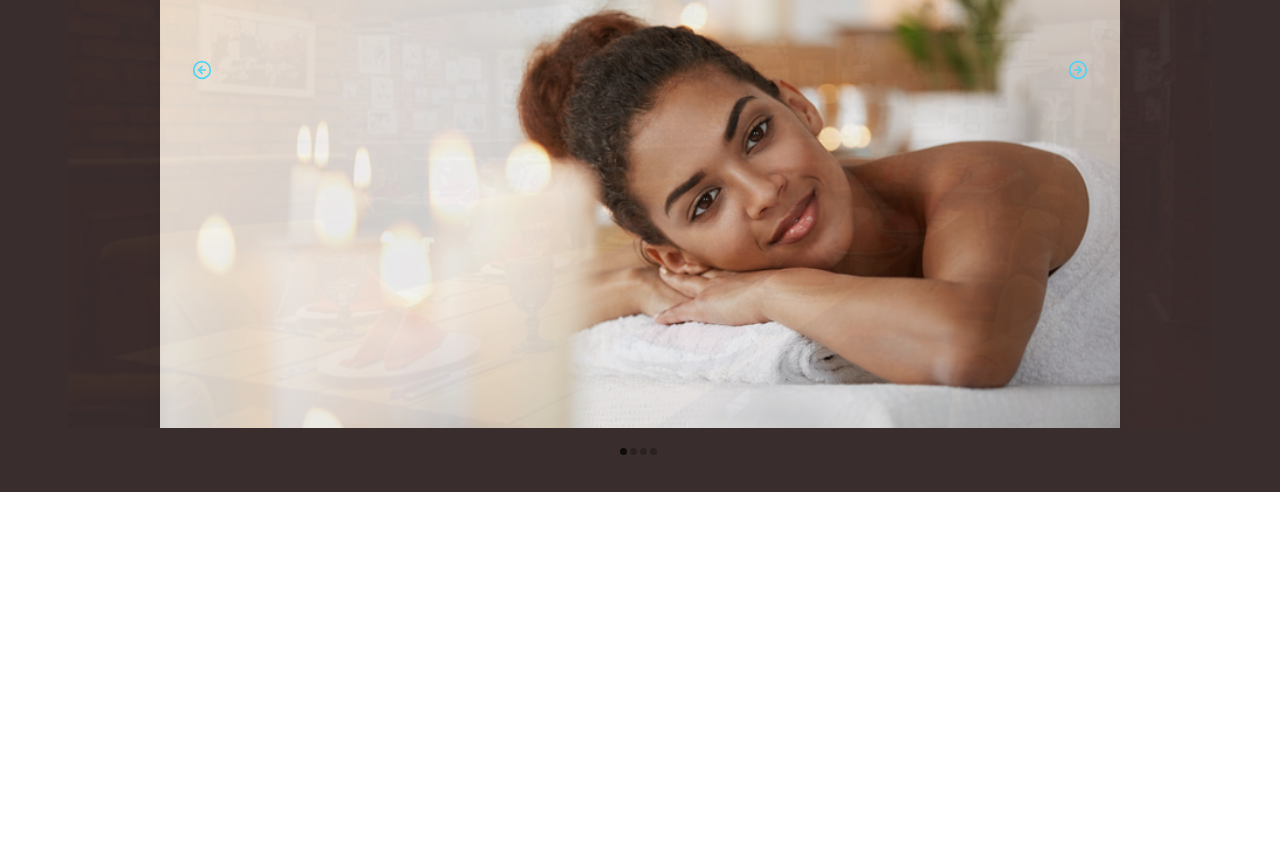
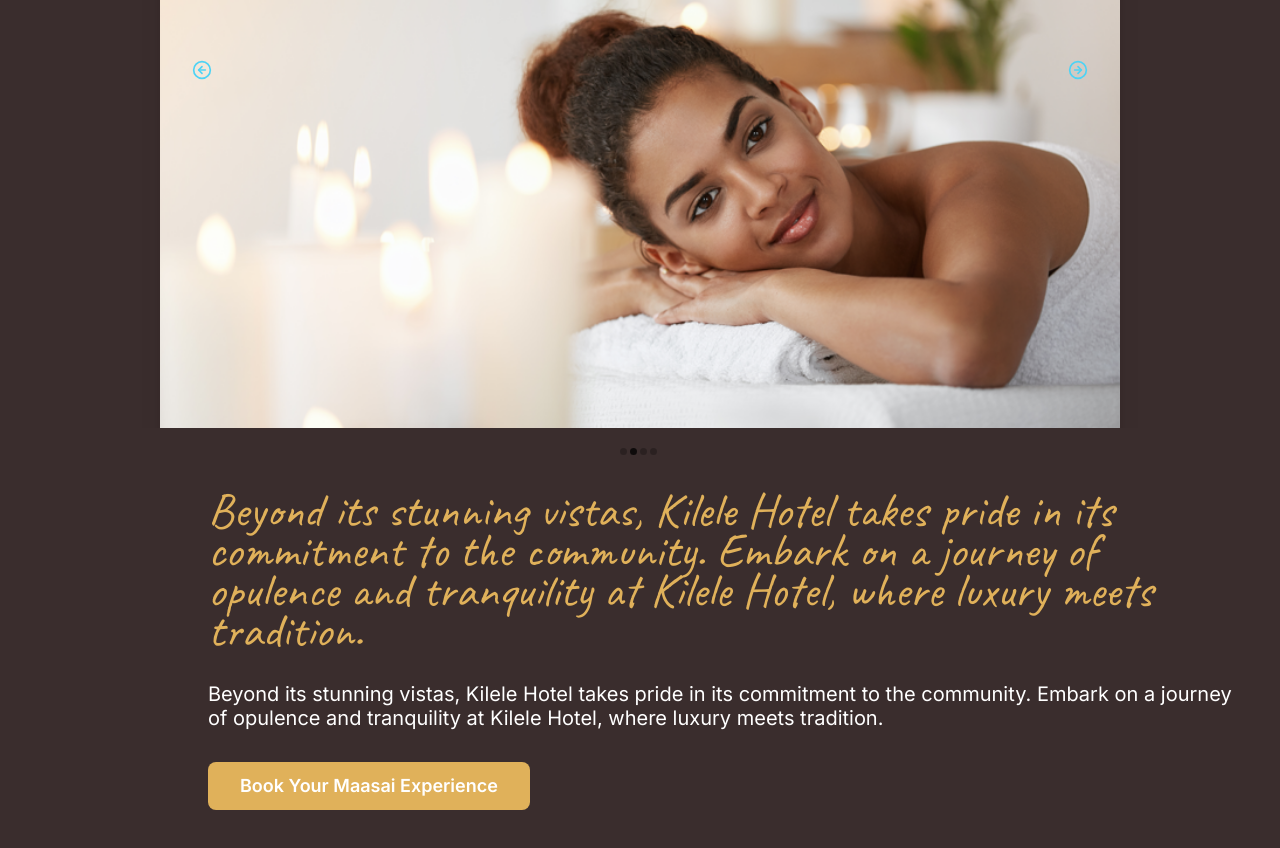
Before and after one commit to felixDev22/Kilele-Hotel-R, a Next.js app: page /gallery in a window 1280 px wide. Shown: the part 308-1156 px from the top of the page. Before the commit the page ends 800 px from the top, so only its background shows below. Built offline with nearby package versions, Linux system fonts and the light colour scheme.

Commit message:
Agjust font and spacing

```diff
--- a/src/app/carousel/Carousel.js
+++ b/src/app/carousel/Carousel.js
@@ -37,7 +37,7 @@ const Carousel = () => {
   };
 
   return (
-    <div className="bg-[#3a2d2d] h-screen">
+    <div className="bg-[#3a2d2d] h-auto">
       <Zoom {...zoomInProperties}>
         {slides.map((each, index) => (
           <div
@@ -53,13 +53,13 @@ const Carousel = () => {
           </div>
         ))}
       </Zoom>
-      <div className="px-12 pt-8">
-        <p className=" text-xl leading-5 font-script text-[#e0b15a]">
+      <div className="px-12 pt-8 lg:ml-40 ">
+        <p className=" text-xl lg:text-[48px] lg:leading-10  leading-5 font-script text-[#e0b15a]">
           Beyond its stunning vistas, Kilele Hotel takes pride in its commitment
           to the community. Embark on a journey of opulence and tranquility at
           Kilele Hotel, where luxury meets tradition.
         </p>
-        <p className=" text-l leading-5 pt-8 text-[#fff]">
+        <p className=" text-l leading-5 pt-8 text-[#fff] lg:text-[20px] lg:leading-6">
           Beyond its stunning vistas, Kilele Hotel takes pride in its commitment
           to the community. Embark on a journey of opulence and tranquility at
           Kilele Hotel, where luxury meets tradition.
@@ -68,7 +68,7 @@ const Carousel = () => {
           <button
             type="submit"
             value="Book now"
-            className="btn bg-[#e0b15a] text-white mt-8 md:text-base lg:text-lg">
+            className="btn bg-[#e0b15a] text-white mt-8 md:text-base lg:text-lg mb-60">
             Book Your Maasai Experience
           </button>
         </Link>
```
